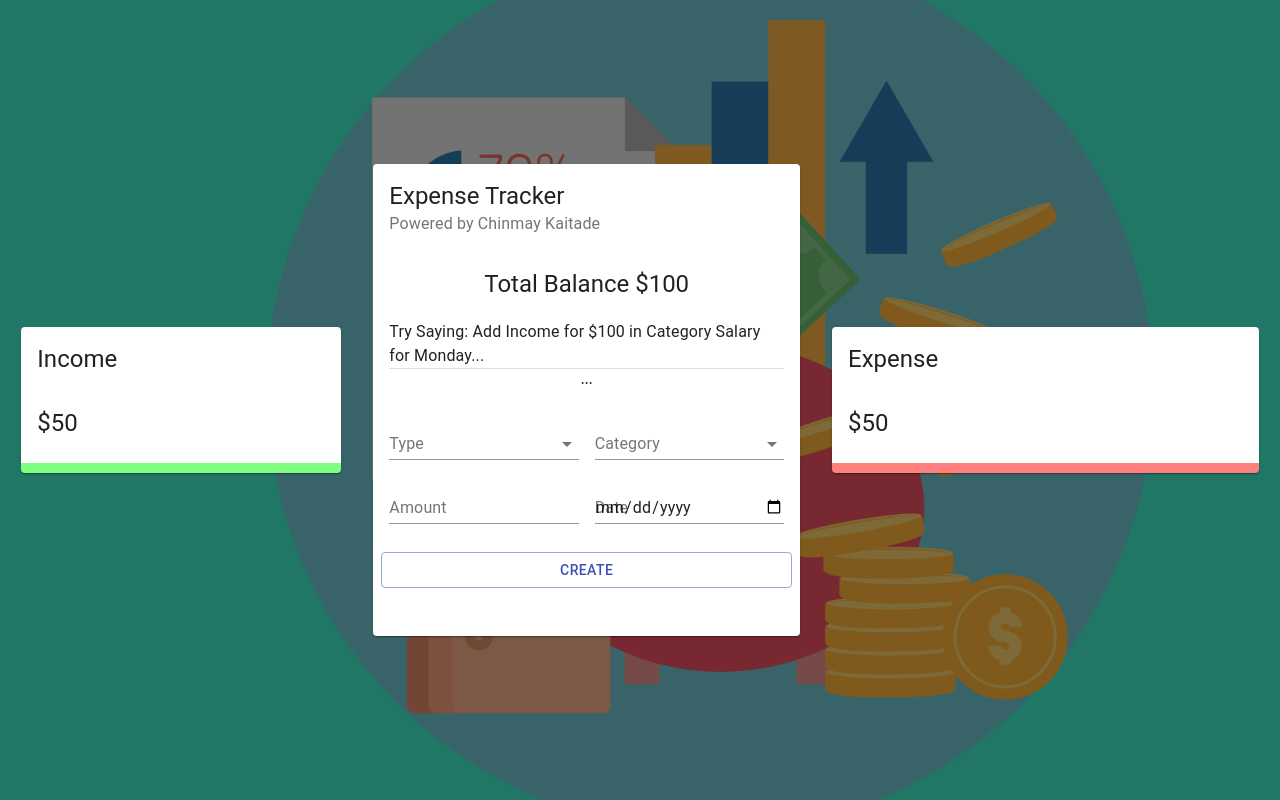
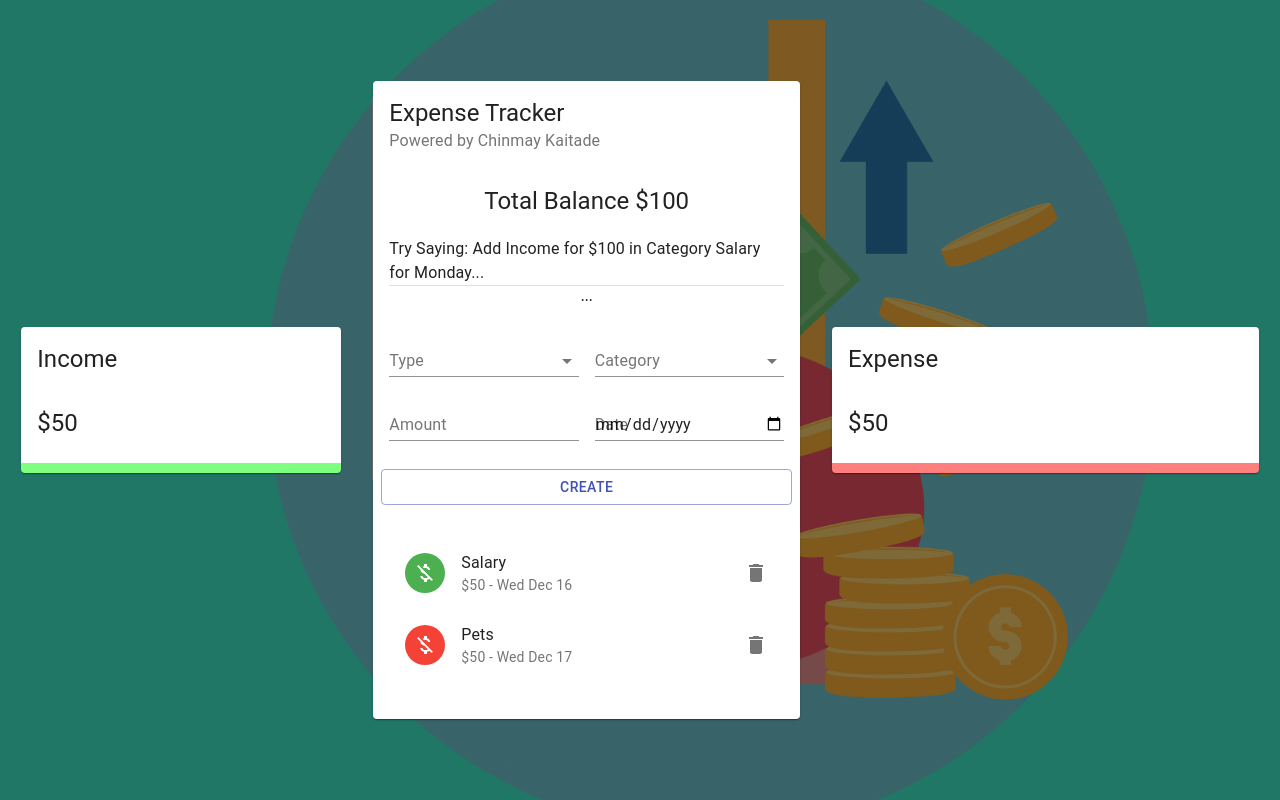
Before and after one commit to ChinmayKaitade/Expense-Tracker-React, a React (Create React App) app: page / in a window 1280 px wide. Built offline with nearby package versions, Linux system fonts and the light colour scheme.

Commit message:
Form Expense Tracker List code added

```diff
--- /dev/null
+++ b/src/components/Main/List/List.jsx
@@ -0,0 +1,85 @@
+import React from "react";
+import {
+  List as MUIList,
+  ListItem,
+  ListItemAvatar,
+  ListItemText,
+  Avatar,
+  ListItemSecondaryAction,
+  IconButton,
+  Slide,
+} from "@material-ui/core";
+
+import { Delete, MoneyOff } from "@material-ui/icons";
+
+import useStyles from "./styles";
+
+const List = () => {
+  const classes = useStyles();
+
+  const transactions = [
+    {
+      id: 1,
+      type: "Income",
+      category: "Salary",
+      amount: 50,
+      date: "Wed Dec 16",
+    },
+    {
+      id: 2,
+      type: "Expense",
+      category: "Pets",
+      amount: 50,
+      date: "Wed Dec 17",
+    },
+    {
+      id: 3,
+      type: "Income",
+      category: "Business",
+      amount: 150,
+      date: "Wed Dec 18",
+    },
+  ];
+
+  return (
+    <MUIList dense={false} className={classes.list}>
+      {transactions.map((transaction) => (
+        <Slide
+          direction="down"
+          in
+          mountOnEnter
+          unmountOnExit
+          key={transaction.id}
+        >
+          <ListItem>
+            <ListItemAvatar>
+              <Avatar
+                className={
+                  transaction.type === "Income"
+                    ? classes.avatarIncome
+                    : classes.avatarExpense
+                }
+              >
+                <MoneyOff />
+              </Avatar>
+            </ListItemAvatar>
+
+            <ListItemText
+              primary={transaction.category}
+              secondary={`$${transaction.amount} - ${transaction.date}`}
+            />
+
+            {/* Delete Btn */}
+            <ListItemSecondaryAction>
+              <IconButton edge="end" aria-label="delete" onClick="">
+                <Delete />
+              </IconButton>
+            </ListItemSecondaryAction>
+          </ListItem>
+        </Slide>
+      ))}
+    </MUIList>
+  );
+};
+
+export default List;
--- /dev/null
+++ b/src/components/Main/List/styles.js
@@ -0,0 +1,17 @@
+import { makeStyles } from "@material-ui/core/styles";
+import { red, green } from "@material-ui/core/colors";
+
+export default makeStyles((theme) => ({
+  avatarIncome: {
+    color: "#fff",
+    backgroundColor: green[500],
+  },
+  avatarExpense: {
+    color: theme.palette.getContrastText(red[500]),
+    backgroundColor: red[500],
+  },
+  list: {
+    maxHeight: "150px",
+    overflow: "auto",
+  },
+}));
--- a/src/components/Main/Main.jsx
+++ b/src/components/Main/Main.jsx
@@ -10,6 +10,7 @@
 
 import useStyles from "./styles";
 import Form from "./Form/Form";
+import List from "./List/List";
 
 const Main = () => {
   const classes = useStyles();
@@ -46,6 +47,7 @@
           <Grid container spacing={2}>
             <Grid item xs={12}>
               {/* List Container */}
+              <List />
             </Grid>
           </Grid>
         </CardContent>
```
